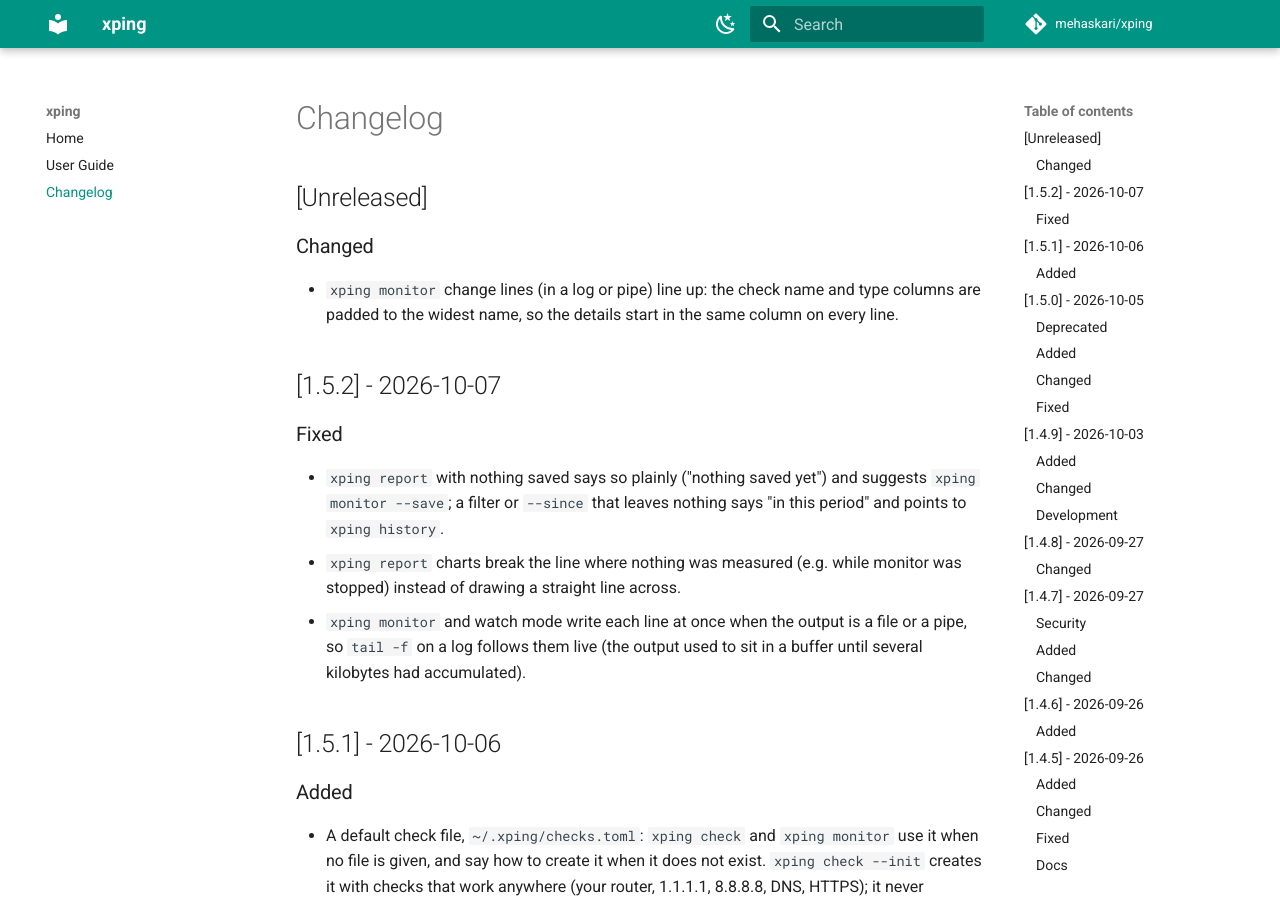
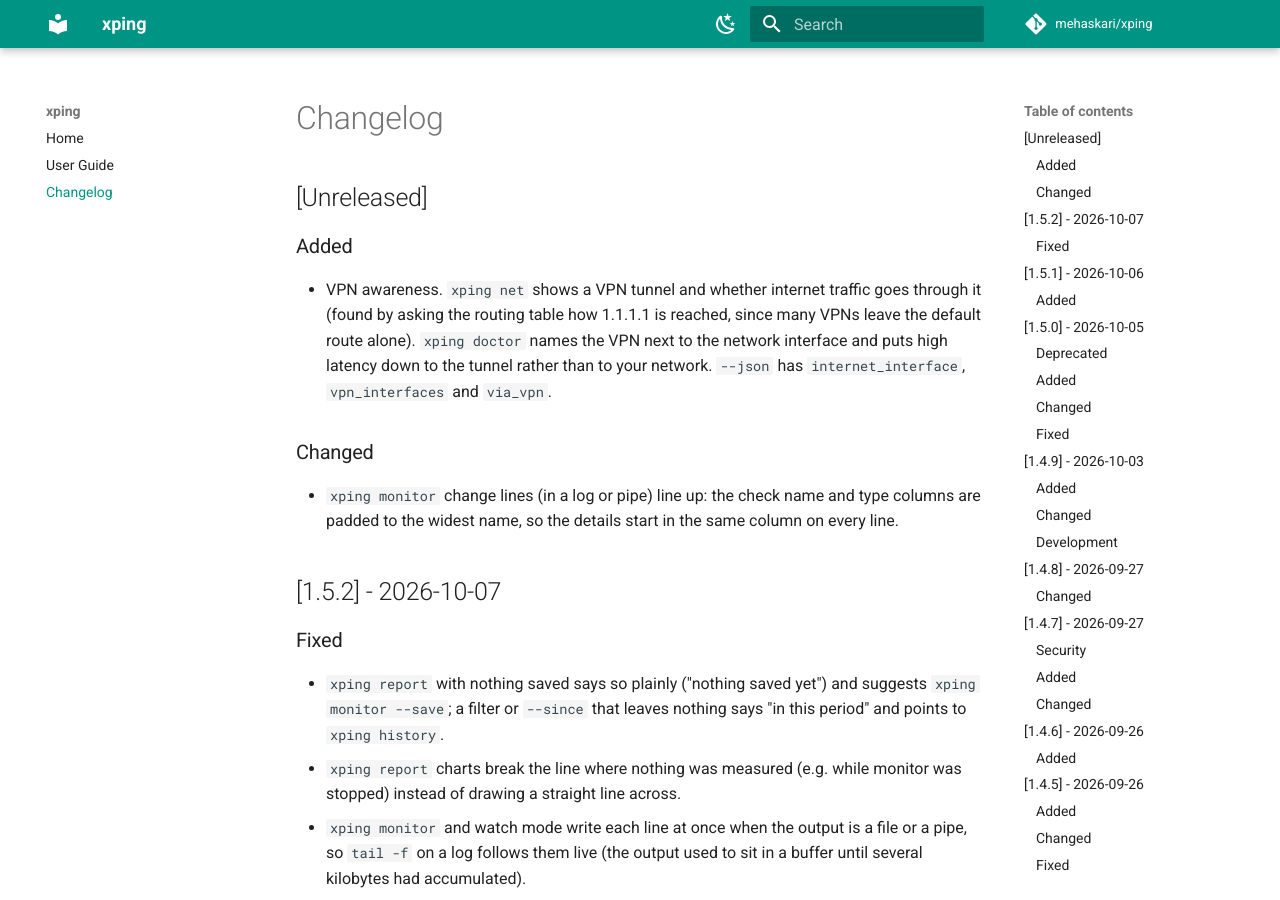
Before and after one commit to mehaskari/xping, an MkDocs documentation site: the page built from docs/changelog.md, in a window 1280 px wide and 900 px high. Built offline with MkDocs 1.6.1 and Material for MkDocs 9.7.7, drawn with Linux system fonts in a browser that asks for light colours; comment, search, counter and statistics services are not loaded.

Commit message:
docs: changelog for VPN detection
Co-Authored-By: Claude Opus 5.5 <noreply@anthropic.com>

```diff
--- a/docs/changelog.md
+++ b/docs/changelog.md
@@ -1,6 +1,14 @@
 # Changelog
 
 ## [Unreleased]
+
+### Added
+- VPN awareness. `xping net` shows a VPN tunnel and whether internet
+  traffic goes through it (found by asking the routing table how 1.1.1.1
+  is reached, since many VPNs leave the default route alone). `xping
+  doctor` names the VPN next to the network interface and puts high
+  latency down to the tunnel rather than to your network. `--json` has
+  `internet_interface`, `vpn_interfaces` and `via_vpn`.
 
 ### Changed
 - `xping monitor` change lines (in a log or pipe) line up: the check
```
